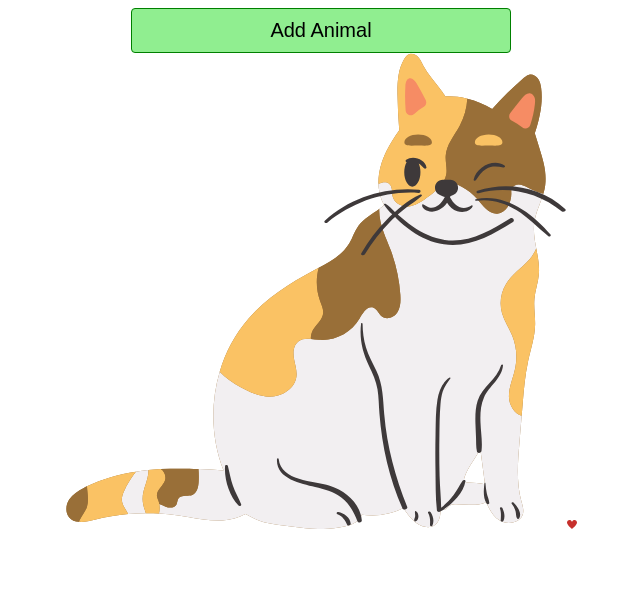
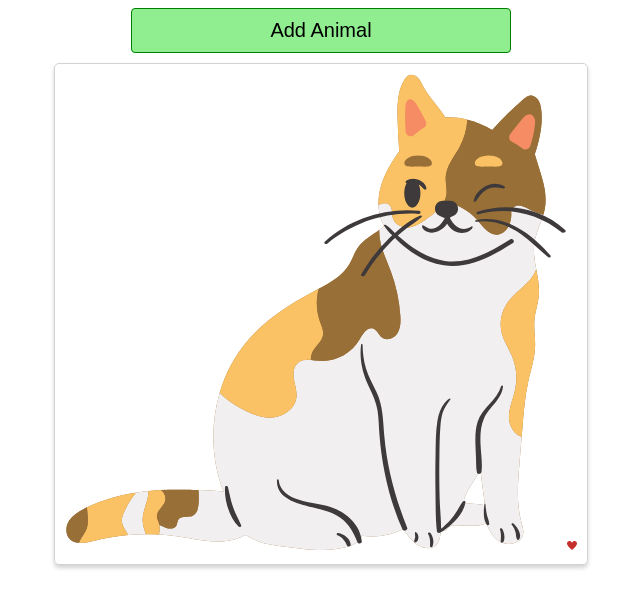
Before and after one commit to Rabia-Rajput/animal-jsx, a React (Create React App) app: page / in a window 1280 px wide. Both pictures are taken after a click on the button "Add Animal". Shown: the top 608 px of the page, without its empty margins (319-959 px from the left). Built offline with nearby package versions, Linux system fonts and the light colour scheme.

Commit message:
new changes made

```diff
--- a/src/AnimalShow.css
+++ b/src/AnimalShow.css
@@ -0,0 +1,8 @@
+.animal-show{
+    position: relative;
+    border: 1px solid lightgray;
+    padding: 10px;
+    border-radius: 5px;
+    margin: 10px;
+    box-shadow: 0 3px 4px lightgray;
+}
```
